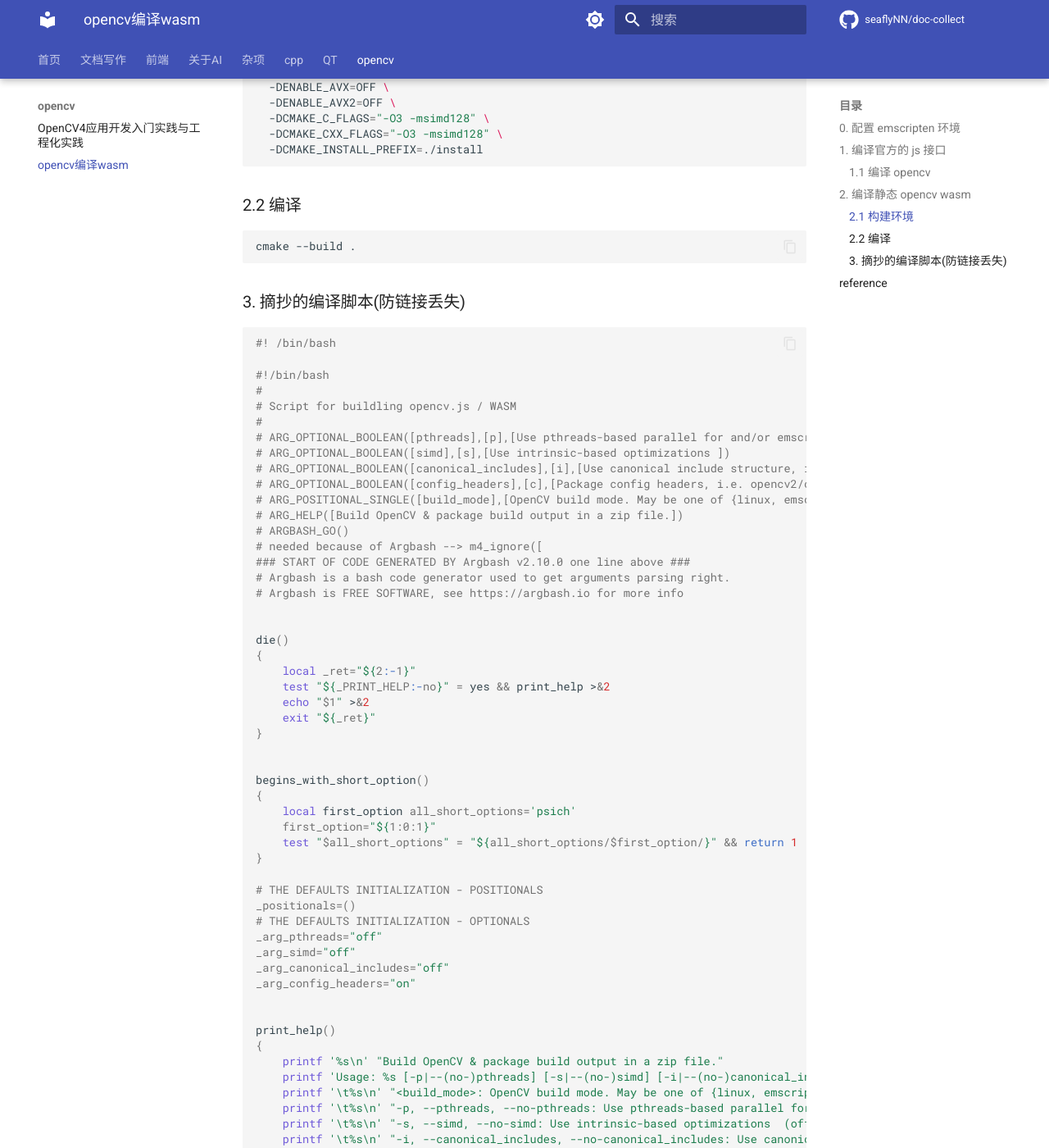
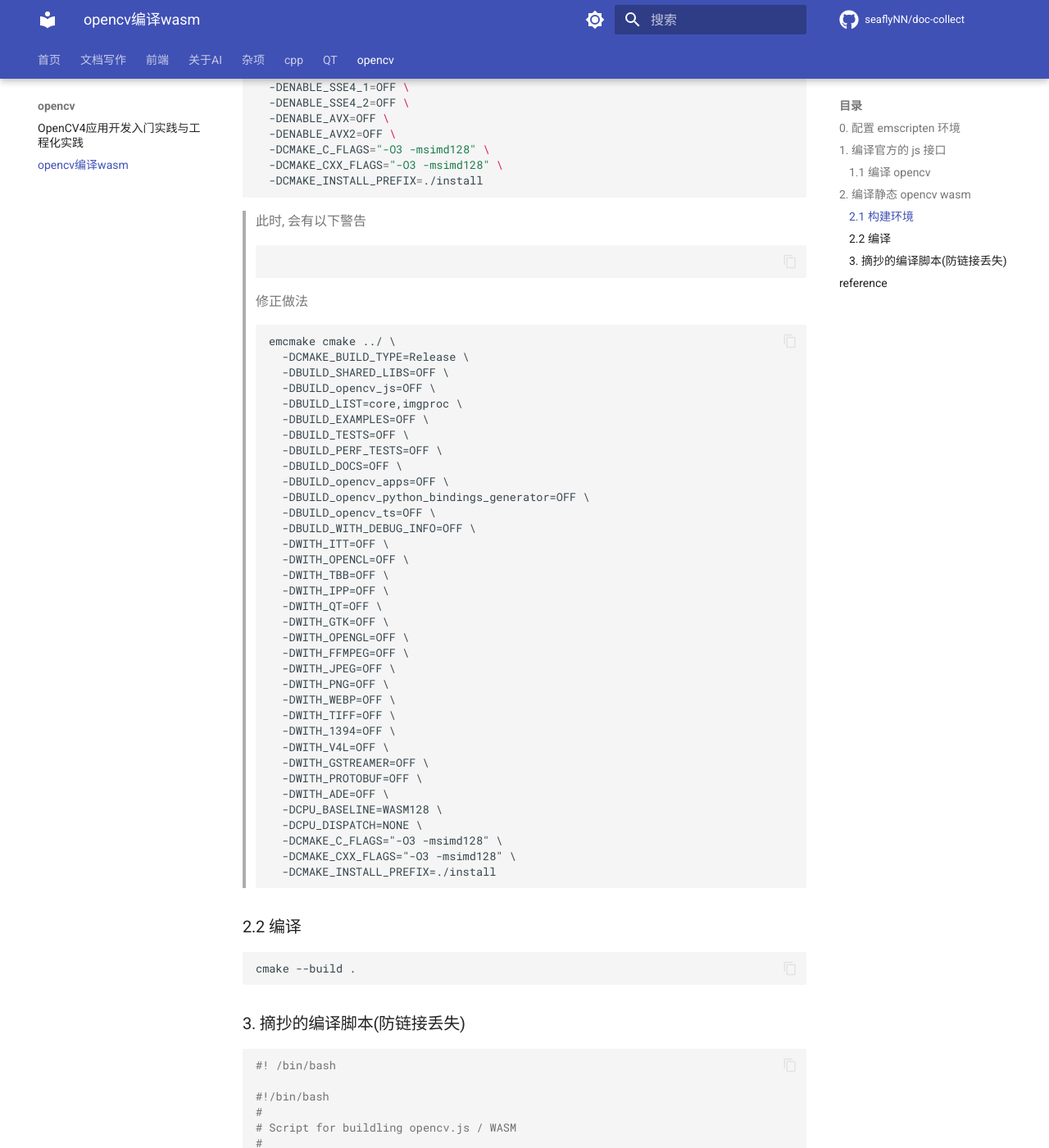
Before and after one commit to seaflyNN/doc-collect, an MkDocs documentation site: the page built from docs/opencv/wasm-opencv.md, in a window 1280 px wide and 1400 px high, scrolled down 2555 px. Shown: the whole window at 82% size. Built offline with MkDocs 1.6.1 and Material for MkDocs 9.7.7, drawn with Linux system fonts in a browser that asks for light colours; comment, search, counter and statistics services are not loaded; some of the changed text lies outside the part shown.

Commit message:
更新WASM OpenCV文档，新增CMake配置选项以支持更多模块的编译，并禁用不必要的依赖，提升开发者在编译时的灵活性和兼容性。

````diff
--- a/docs/opencv/wasm-opencv.md
+++ b/docs/opencv/wasm-opencv.md
@@ -84,6 +84,56 @@ emcmake cmake ../ \
   -DCMAKE_BUILD_TYPE=Release \
   -DBUILD_SHARED_LIBS=OFF \
   -DBUILD_opencv_js=OFF \
+  -DBUILD_LIST=core,imgproc,imgcodecs \
+  -DBUILD_EXAMPLES=OFF \
+  -DBUILD_TESTS=OFF \
+  -DBUILD_PERF_TESTS=OFF \
+  -DBUILD_DOCS=OFF \
+  -DBUILD_opencv_apps=OFF \
+  -DBUILD_opencv_python_bindings_generator=OFF \
+  -DBUILD_opencv_ts=OFF \
+  -DBUILD_WITH_DEBUG_INFO=OFF \
+  -DWITH_ITT=OFF \
+  -DWITH_OPENCL=OFF \
+  -DWITH_TBB=OFF \
+  -DWITH_IPP=OFF \
+  -DWITH_QT=OFF \
+  -DWITH_GTK=OFF \
+  -DWITH_OPENGL=OFF \
+  -DWITH_FFMPEG=OFF \
+  -DWITH_JPEG=OFF \
+  -DWITH_PNG=OFF \
+  -DWITH_WEBP=OFF \
+  -DWITH_TIFF=OFF \
+  -DWITH_1394=OFF \
+  -DWITH_V4L=OFF \
+  -DWITH_GSTREAMER=OFF \
+  -DWITH_PROTOBUF=OFF \
+  -DWITH_ADE=OFF \
+  -DCV_DISABLE_OPTIMIZATION=ON \
+  -DENABLE_SSE=OFF \
+  -DENABLE_SSE2=OFF \
+  -DENABLE_SSE3=OFF \
+  -DENABLE_SSSE3=OFF \
+  -DENABLE_SSE4_1=OFF \
+  -DENABLE_SSE4_2=OFF \
+  -DENABLE_AVX=OFF \
+  -DENABLE_AVX2=OFF \
+  -DCMAKE_C_FLAGS="-O3 -msimd128" \
+  -DCMAKE_CXX_FLAGS="-O3 -msimd128" \
+  -DCMAKE_INSTALL_PREFIX=./install
+```
+
+> 此时, 会有以下警告
+```
+
+```
+修正做法
+```
+emcmake cmake ../ \
+  -DCMAKE_BUILD_TYPE=Release \
+  -DBUILD_SHARED_LIBS=OFF \
+  -DBUILD_opencv_js=OFF \
   -DBUILD_LIST=core,imgproc \
   -DBUILD_EXAMPLES=OFF \
   -DBUILD_TESTS=OFF \
@@ -108,15 +158,10 @@ emcmake cmake ../ \
   -DWITH_1394=OFF \
   -DWITH_V4L=OFF \
   -DWITH_GSTREAMER=OFF \
-  -DCV_DISABLE_OPTIMIZATION=ON \
-  -DENABLE_SSE=OFF \
-  -DENABLE_SSE2=OFF \
-  -DENABLE_SSE3=OFF \
-  -DENABLE_SSSE3=OFF \
-  -DENABLE_SSE4_1=OFF \
-  -DENABLE_SSE4_2=OFF \
-  -DENABLE_AVX=OFF \
-  -DENABLE_AVX2=OFF \
+  -DWITH_PROTOBUF=OFF \
+  -DWITH_ADE=OFF \
+  -DCPU_BASELINE=WASM128 \
+  -DCPU_DISPATCH=NONE \
   -DCMAKE_C_FLAGS="-O3 -msimd128" \
   -DCMAKE_CXX_FLAGS="-O3 -msimd128" \
   -DCMAKE_INSTALL_PREFIX=./install
````
